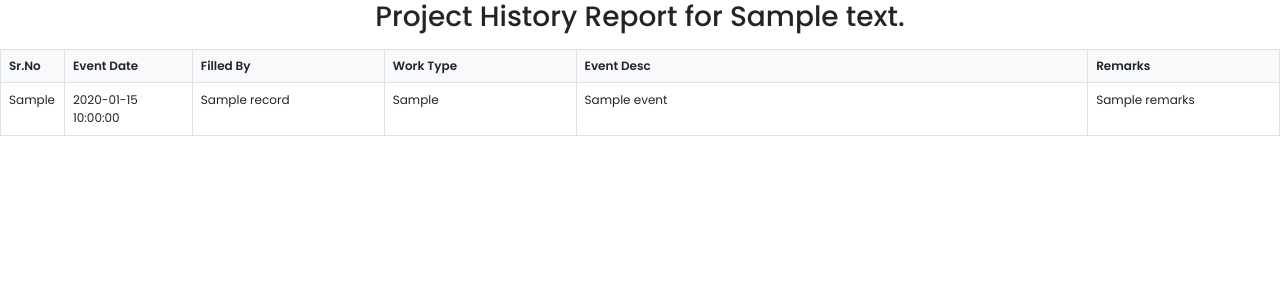
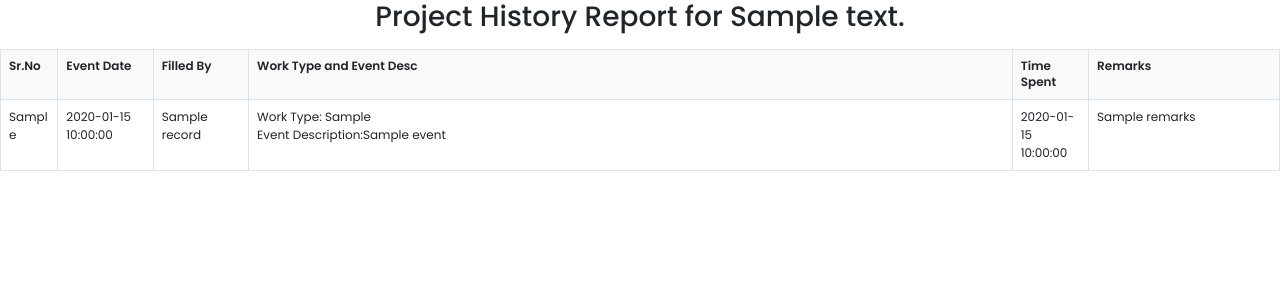
Before and after one commit to Mitimitra/MCPL-Task_System, a Flask app: template templates/project_history_report_pdf.html in a window 1280 px wide. Shown: the top 300 px of the page. Run offline with Flask 3, Linux system fonts and the light colour scheme; the template is opened without the code that fills it: most values are stand-ins (such as "Sample title", 1, 10 or a date in 2020); some libraries are stand-ins or nearby versions.

Commit message:
Added Time Spent in the Project History Report PDF and aligned work type and event desc together.

```diff
--- a/app.py
+++ b/app.py
@@ -685,7 +685,7 @@ def project_hist_report_pdf():
     project_details = project_code + " : " + proj_name
 
     cursor.execute("""
-        SELECT ph."ProjectHistoryID", ph."EventDate", um."EmpName", ph."Event", ph."Remarks", wm."WorkType", pm."ProjectCode", pm."ProjectName"
+        SELECT ph."ProjectHistoryID", ph."EventDate", um."EmpName", ph."Event", ph."Remarks", wm."WorkType", pm."ProjectCode", pm."ProjectName", ph."TimeSpent"
         FROM "ProjectHistory" ph
         JOIN "UserMaster" um ON ph."UserID" = um."UserID"
         JOIN "ProjectMaster" pm ON ph."ProjectID" = pm."ProjectID"
@@ -708,6 +708,7 @@ def project_hist_report_pdf():
             "Event": row[3],
             "Remarks": row[4],
             "WorkType": row[5],
+            "TimeSpent": row[8]
         } for i, row in enumerate(data)]
 
     rendered = render_template("project_history_report_pdf.html",records=records,project_details=project_details)
--- a/templates/project_history_report_pdf.html
+++ b/templates/project_history_report_pdf.html
@@ -26,9 +26,11 @@
 
         thead {
             display: table-header-group;
+            text-align: center;
         }
         tbody {
             display: table-row-group;
+            text-align: justify;
         }
         tr {
             page-break-inside: avoid;
@@ -40,6 +42,7 @@
             vertical-align: top;
             word-break: break-word;
             white-space: pre-wrap;
+            text-align: justify;
         }
 
         th {
@@ -75,12 +78,12 @@
     <table class="report-table">
       <thead>
         <tr>
-          <th style="width: 5%;">Sr.No</th>
-          <th style="width: 10%;">Event Date</th>
-          <th style="width: 15%;">Filled By</th>
-          <th style="width: 15%;">Work Type</th>
-          <th style="width: 40%;">Event Desc</th>
-          <th style="width: 15%;">Remarks</th>
+          <th style="width: 3%;">Sr.No</th>
+          <th style="width: 5%;">Event Date</th>
+          <th style="width: 5%;">Filled By</th>
+          <th style="width: 40%;">Work Type and Event Desc</th>
+          <th style="width: 4%;">Time Spent</th>
+          <th style="width: 10%;">Remarks</th>
         </tr>
       </thead>
       <tbody>
@@ -89,8 +92,8 @@
           <td>{{ r.SrNo }}</td>
           <td>{{ r.EventDate }}</td>
           <td>{{ r.EmpName }}</td>
-          <td>{{ r.WorkType }}</td>
-          <td>{{ r.Event }}</td>
+          <td>Work Type: {{ r.WorkType }}<br />Event Description:{{ r.Event }}</td>
+          <td>{{ r.TimeSpent }}</td>
           <td>{{ r.Remarks }}</td>
         </tr>
         {% endfor %}
```
